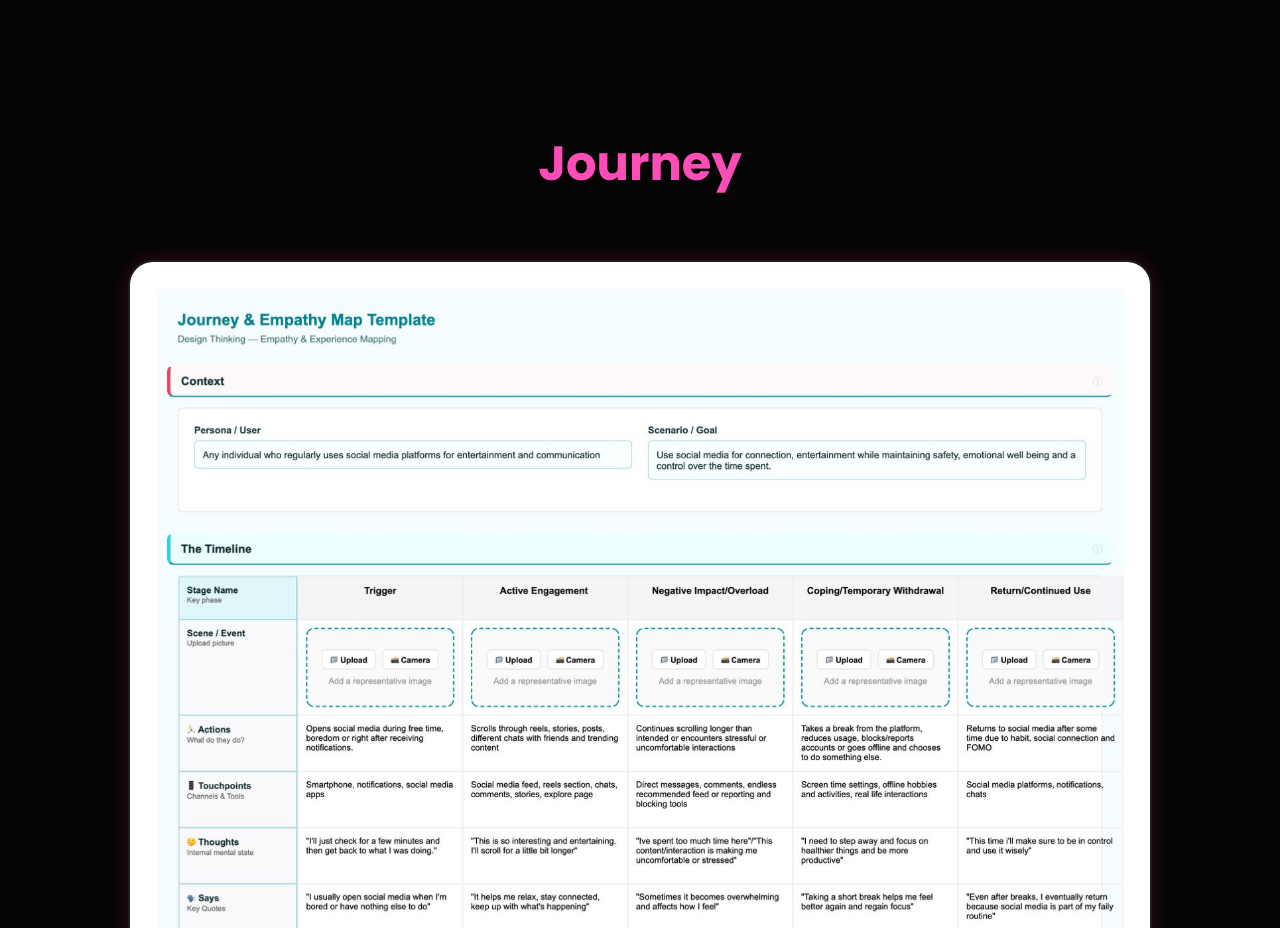
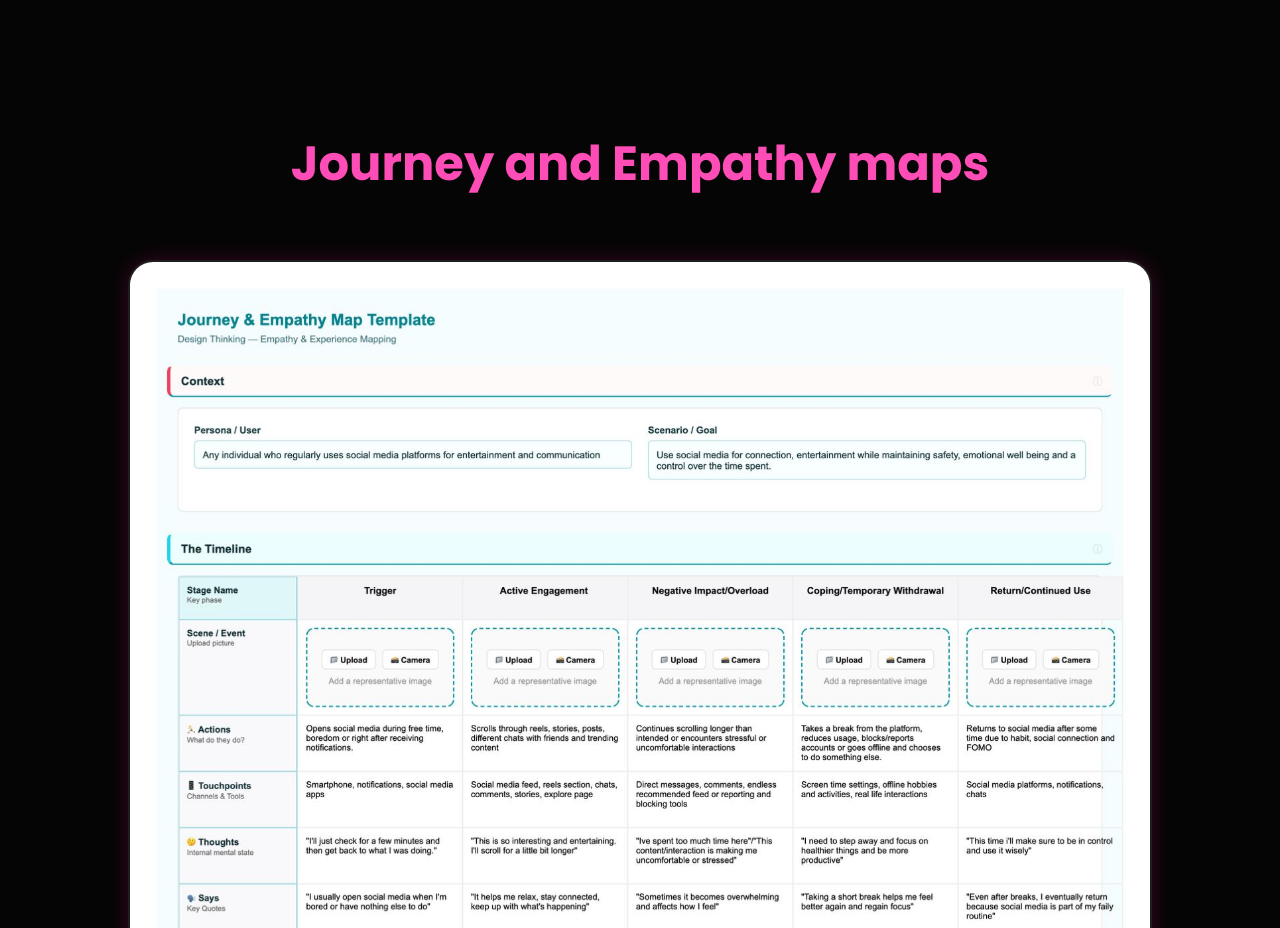
Before and after one commit to wakeuprishabh/design-thinking-project, a plain HTML site: page index.html in a window 1280 px wide. Shown: the part 7600-8528 px from the top of the page. Drawn offline with Linux system fonts and the light colour scheme.

Commit message:
Update index.html

```diff
--- a/index.html
+++ b/index.html
@@ -623,9 +623,16 @@
 
   <section id="journey">
 
-    <h2 class="title">Journey</h2>
+    <h2 class="title">Journey and Empathy maps</h2>
 
     <img class="journey-map" src="journey map.jpeg" alt="Journey Map">
+
+  </section>
+  <section id="empathy-map">
+
+    <h2 class="title">Empathy Map</h2>
+
+    <img class="journey-map" src="02.jpeg" alt="Empathy Map">
 
   </section>
 
```
